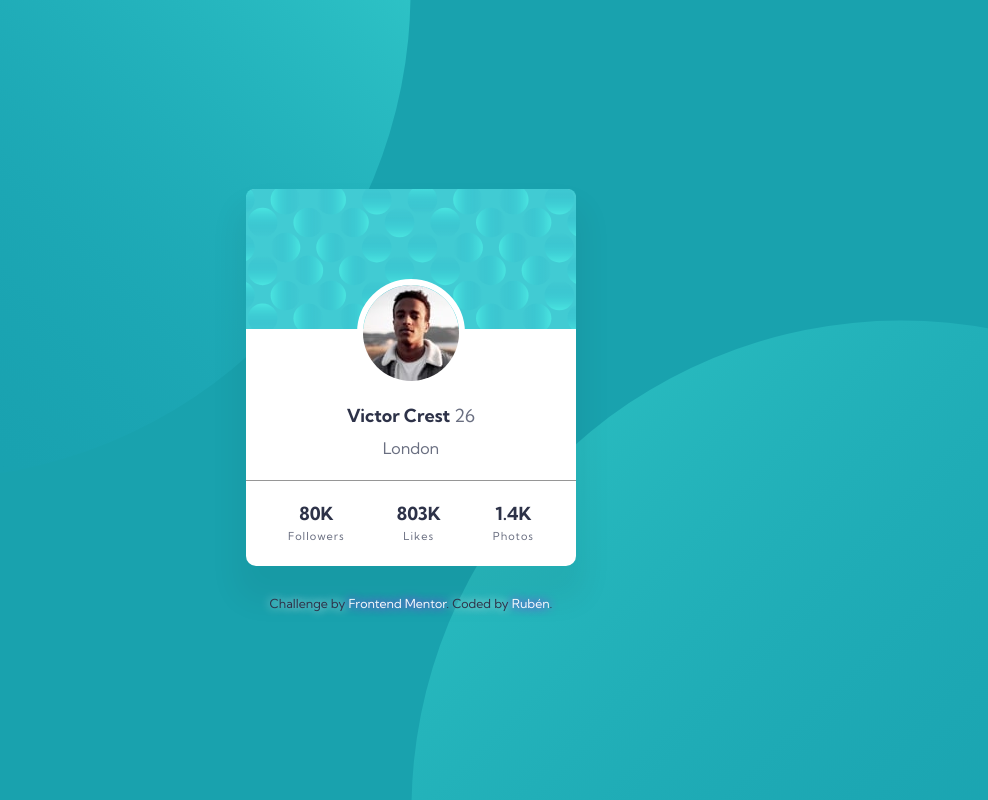
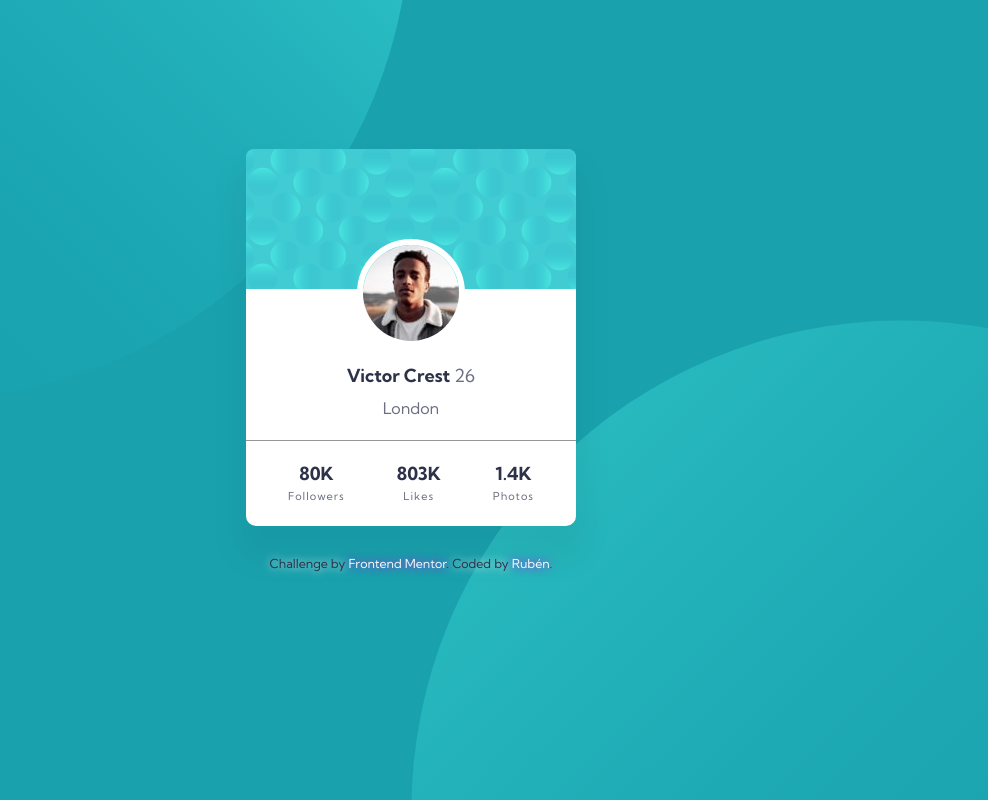
Before and after one commit to Rubendvb/profile-card-component-main, a plain HTML site: page index.html in a window 1280 px wide. Shown: the whole page, without its empty margins (229-1217 px from the left). Drawn offline with Linux system fonts and the light colour scheme.

Commit message:
Alinhando card

```diff
--- a/assets/css/base.css
+++ b/assets/css/base.css
@@ -8,8 +8,7 @@
 
 body {
   font-family: var(--font-family);
-  padding: 1.5rem;
-  min-height: 100vh;
+  min-height: 90vh;
   display: flex;
   flex-direction: column;
   justify-content: center;
```
